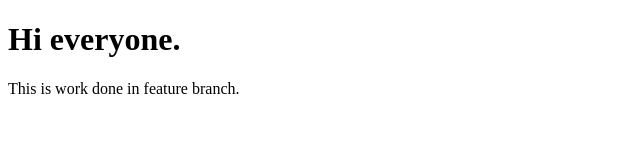
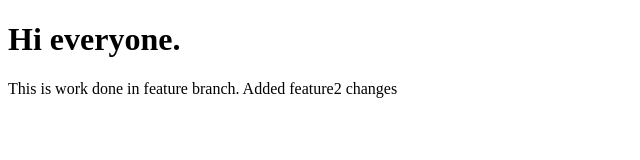
Before and after one commit to Sourasundar/demo, a plain HTML site: page index.html in a window 1280 px wide. Shown: the whole page, without its empty margins (0-640 px from the left). Drawn offline with Linux system fonts and the light colour scheme.

Commit message:
Added feature2 changes

```diff
--- a/index.html
+++ b/index.html
@@ -7,6 +7,6 @@
 </head>
 <body>
     <h1> Hi everyone.</h1>
-    <p>This is work done in feature branch.</p>
+    <p>This is work done in feature branch. Added feature2 changes</p>
 </body>
 </html>
```
